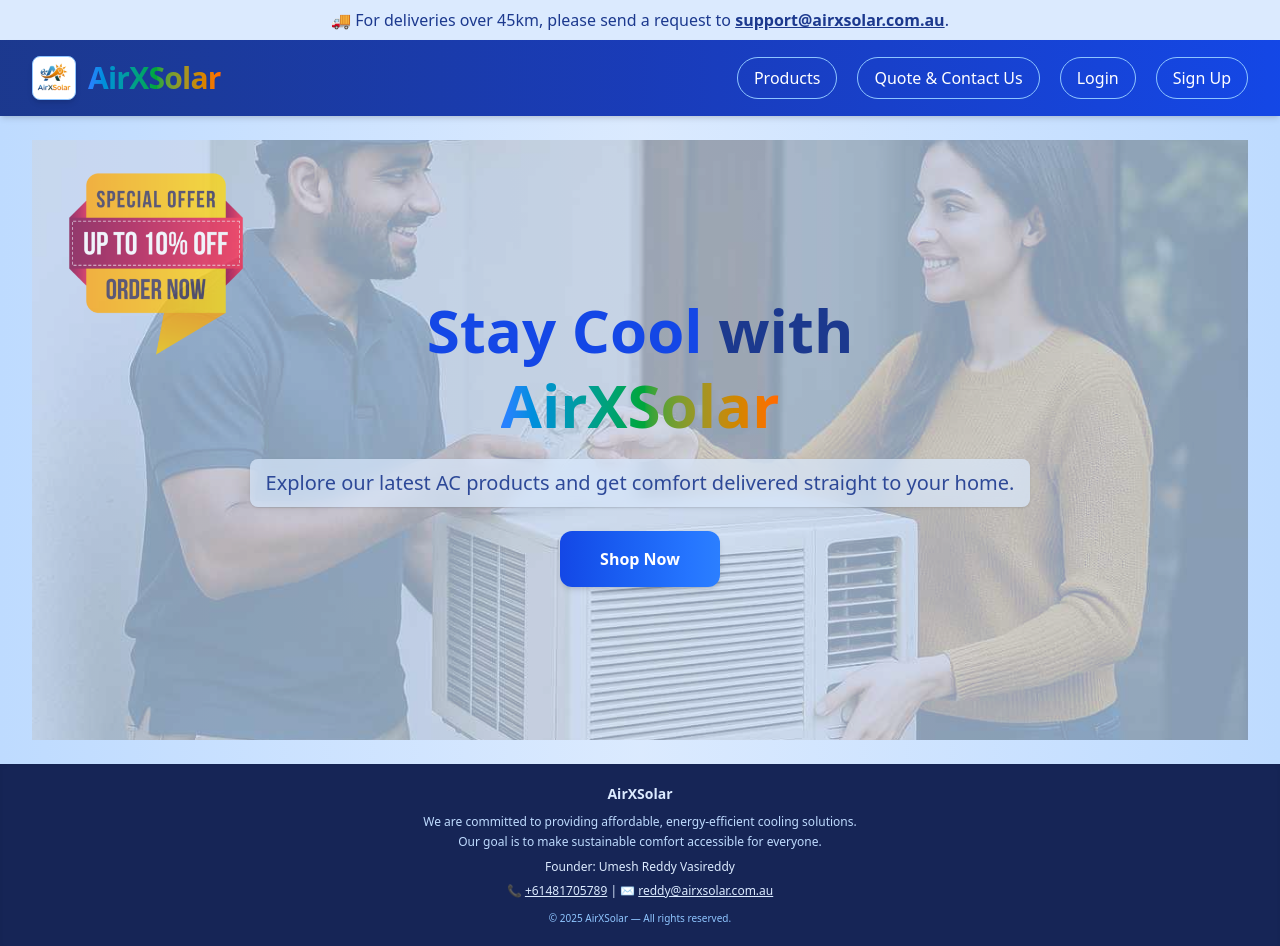
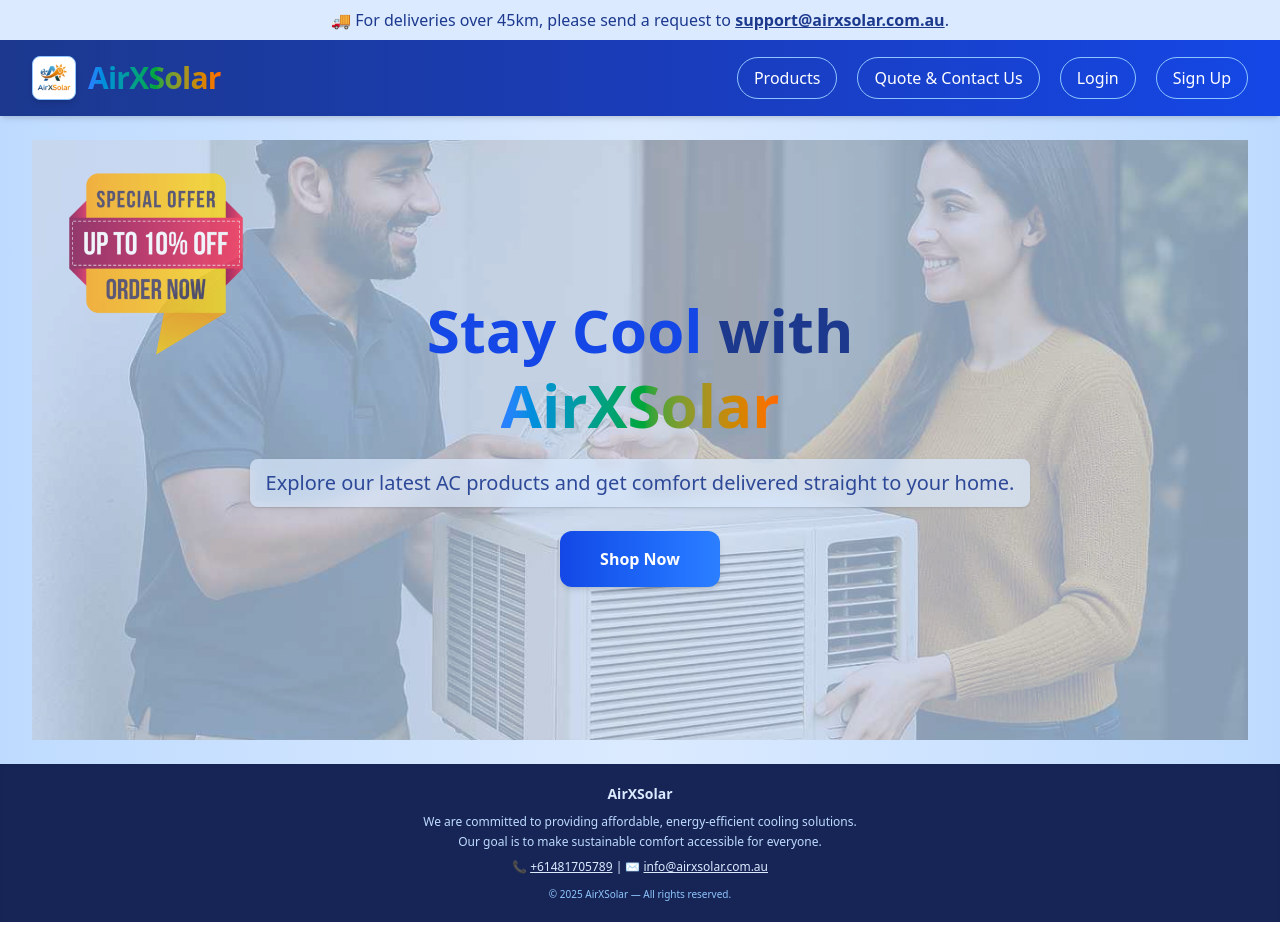
Before and after one commit to RamGorli/ac-ecommerce-frontend, a React (Vite) app: page / in a window 1280 px wide. After the commit the page ends 922 px from the top, so only its background shows below. Built offline with nearby package versions, Linux system fonts and the light colour scheme.

Commit message:
payment details

```diff
--- a/src/components/Layout.jsx
+++ b/src/components/Layout.jsx
@@ -192,10 +192,6 @@
             Our goal is to make sustainable comfort accessible for everyone.
           </p>
 
-          {/* Founder info */}
-          <p className="text-xs">
-            <span className="font-medium">Founder:</span> Umesh Reddy Vasireddy
-          </p>
 
           {/* Contact */}
           <p className="text-xs">
@@ -203,8 +199,8 @@
               +61481705789
             </a>{" "}
             | ✉️{" "}
-            <a href="mailto:reddy@airxsolar.com.au" className="underline hover:text-blue-400">
-              reddy@airxsolar.com.au
+            <a href="mailto:info@airxsolar.com.au" className="underline hover:text-blue-400">
+              info@airxsolar.com.au
             </a>
           </p>
 
--- a/src/pages/CheckoutPage.jsx
+++ b/src/pages/CheckoutPage.jsx
@@ -301,9 +301,9 @@
             </p>
 
             <div className="border rounded-lg p-4 mb-6 text-sm sm:text-base">
-              <p><span className="font-semibold">Account Name:</span> AirXSolar Pty Ltd</p>
-              <p><span className="font-semibold">BSB:</span> 123 123</p>
-              <p><span className="font-semibold">Account Number:</span> 2152 2551</p>
+              <p><span className="font-semibold">Account Name:</span> UR GROUP SOLUTIONS PTY LTD</p>
+              <p><span className="font-semibold">BSB:</span> 016080</p>
+              <p><span className="font-semibold">Account Number:</span> 802410917</p>
             </div>
           </div>
 
```
